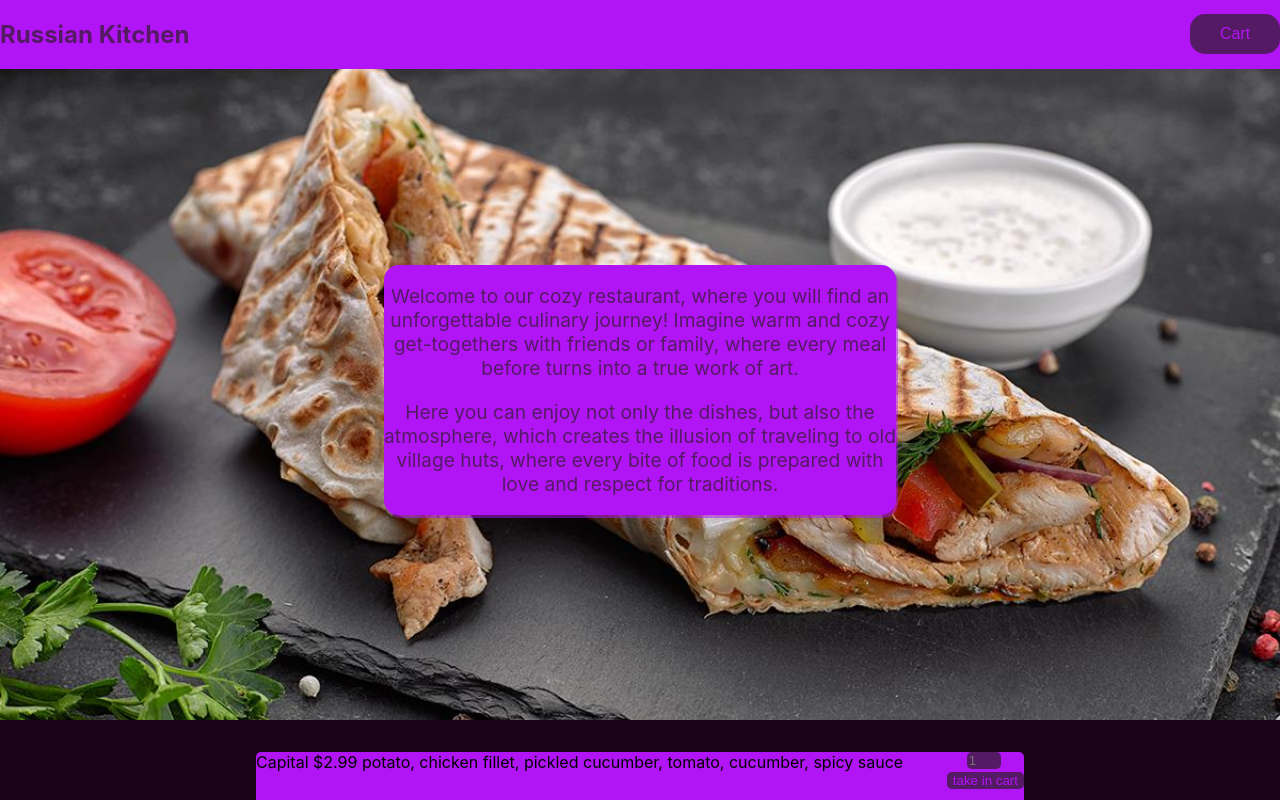
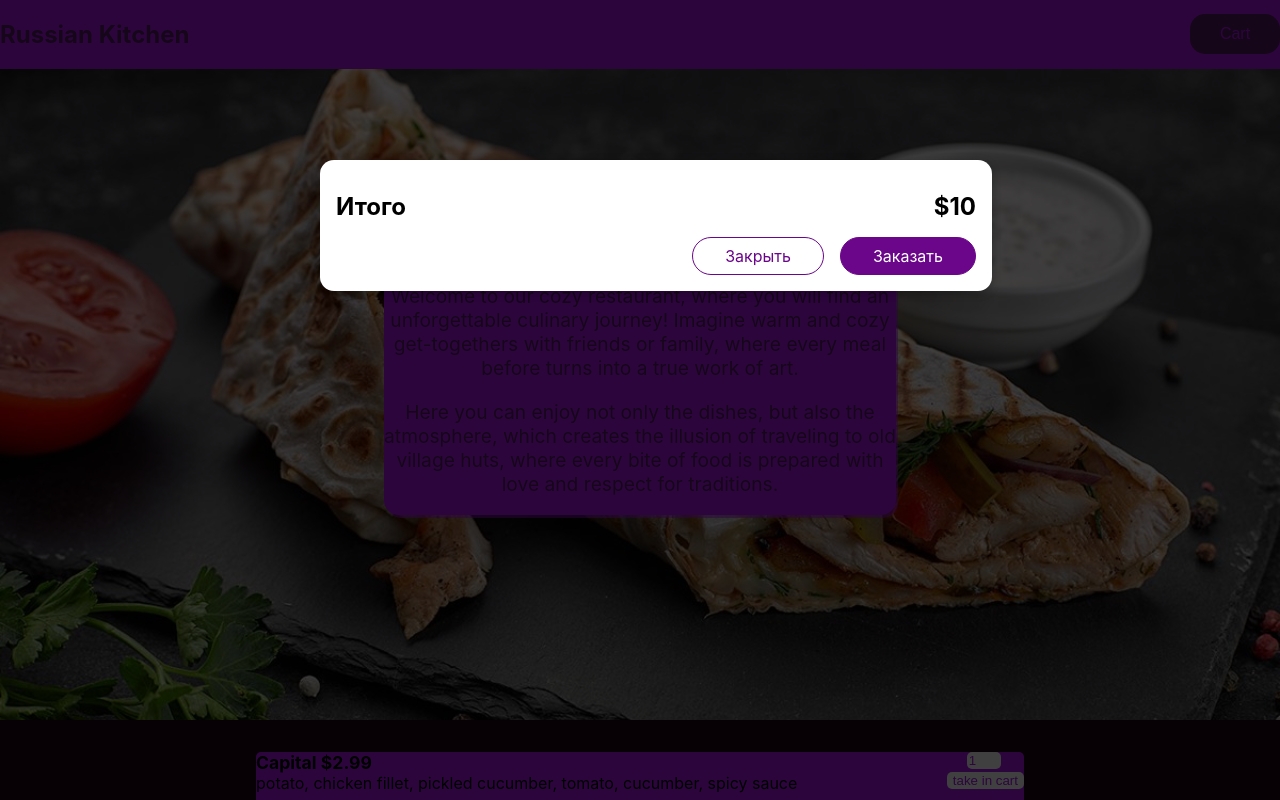
Before and after one commit to jegorRegularUser/Russian-Kitchen, a React (Create React App) app: page / in a window 1280 px wide. Both pictures are taken after a click on the button "Cart". Shown: the top 800 px of the page. Built offline with nearby package versions, Linux system fonts and the light colour scheme.

Commit message:
add Cart, modal-component and  sending data from dishItem
I do modal-component which also basis on portals(for now i badly understand how is works), and add with is a cart
also in the input i add react.RefForward and in DishItem i add useRef

```diff
--- a/public/index.html
+++ b/public/index.html
@@ -1,14 +1,12 @@
 <!DOCTYPE html>
 <html lang="en">
+
 <head>
   <meta charset="utf-8" />
   <link rel="icon" href="%PUBLIC_URL%/favicon.ico" />
   <meta name="viewport" content="width=device-width, initial-scale=1" />
   <meta name="theme-color" content="#000000" />
-    <meta
-      name="description"
-      content="Web site created using create-react-app"
-    />
+  <meta name="description" content="Web site created using create-react-app" />
   <link rel="apple-touch-icon" href="%PUBLIC_URL%/logo192.png" />
   <!--
       manifest.json provides metadata used when your web app is installed on a
@@ -26,8 +24,10 @@
     -->
   <title>React App</title>
 </head>
+
 <body>
   <noscript>You need to enable JavaScript to run this app.</noscript>
+  <div id="overlays"></div>
   <div id="root"></div>
   <!--
       This HTML file is a template.
@@ -40,4 +40,5 @@
       To create a production bundle, use `npm run build` or `yarn build`.
     -->
 </body>
+
 </html>
--- a/src/App.js
+++ b/src/App.js
@@ -1,10 +1,19 @@
+import React, { useState } from 'react'
+import Cart from './components/Cart/Cart.js'
 import DishList from './components/DishList/DishList'
 import Header from './components/Header/Header'
-
 function App() {
+	const [cartIsVis, setCartIsVis] = useState(false)
+	const cartOpenHandler = () => {
+		setCartIsVis(true)
+	}
+	const cartCloseHandler = () => {
+		setCartIsVis(false)
+	}
 	return (
 		<div>
-			<Header />
+			{cartIsVis && <Cart onCartClose={cartCloseHandler} />}
+			<Header onCartOpen={cartOpenHandler} />
 			<DishList />
 		</div>
 	)
--- a/src/UI/Input.js
+++ b/src/UI/Input.js
@@ -4,12 +4,12 @@ const Input = React.forwardRef((props, ref) => {
 	return (
 		<div className={styles.input}>
 			<input
-				placeholder='1'
 				ref={ref}
 				type='number'
 				step={1}
 				min={1}
 				max={10}
+				defaultValue={1}
 			></input>
 		</div>
 	)
--- a/src/UI/Input.module.css
+++ b/src/UI/Input.module.css
@@ -5,10 +5,19 @@
 	right: 0;
 }
 .input input {
-	background-color: var(--dark-purple);
+	background-color: white;
 	color: var(--light-purple);
+	border-color: ar(--dark-purple);
 	border-radius: 5px;
 	border: 0px;
 	width: 30px;
 	margin-left: 20px;
 }
+.input input:hover {
+	background-color: var(--dark-purple);
+	color: var(--light-purple);
+}
+.input input:focus {
+	background-color: var(--dark-purple);
+	color: var(--light-purple);
+}
--- /dev/null
+++ b/src/UI/Modal.js
@@ -0,0 +1,34 @@
+import React from "react";
+import styles from "./Modal.module.css";
+import ReactDOM from "react-dom";
+
+const Backdrop = (props) => {
+  return <div className={styles.backdrop} onClick={props.onHideCart}></div>;
+};
+
+const ModalWindow = (props) => {
+  return (
+    <div className={styles.modal}>
+      <div className={styles.content}>{props.children}</div>
+    </div>
+  );
+};
+
+const portalElement = document.getElementById("overlays");
+
+const Modal = (props) => {
+  return (
+    <React.Fragment>
+      {ReactDOM.createPortal(
+        <Backdrop onHideCart={props.onHideCart} />,
+        portalElement
+      )}
+      {ReactDOM.createPortal(
+        <ModalWindow>{props.children}</ModalWindow>,
+        portalElement
+      )}
+    </React.Fragment>
+  );
+};
+
+export default Modal;
--- /dev/null
+++ b/src/UI/Modal.module.css
@@ -0,0 +1,40 @@
+.backdrop {
+  position: fixed;
+  top: 0;
+  left: 0;
+  width: 100%;
+  height: 100vh;
+  z-index: 20;
+  background-color: rgba(0, 0, 0, 0.75);
+}
+
+.modal {
+  position: fixed;
+  top: 20vh;
+  left: 5%;
+  width: 90%;
+  background-color: white;
+  padding: 1rem;
+  border-radius: 14px;
+  box-shadow: 0 2px 8px rgba(0, 0, 0, 0.25);
+  z-index: 30;
+  animation: slide-down 300ms ease-out forwards;
+}
+
+@media (min-width: 768px) {
+  .modal {
+    width: 40rem;
+    left: calc(50% - 20rem);
+  }
+}
+
+@keyframes slide-down {
+  from {
+    opacity: 0;
+    transform: translateY(-3rem);
+  }
+  to {
+    opacity: 1;
+    transform: translateY(0);
+  }
+}
--- /dev/null
+++ b/src/components/Cart/Cart.js
@@ -0,0 +1,22 @@
+import React from 'react'
+import Modal from '../../UI/Modal'
+import styles from './Cart.module.css'
+const Cart = props => {
+	return (
+		<Modal onHideCart={props.onCartClose}>
+			<ul className={styles['cart-items']}></ul>
+			<div className={styles.total}>
+				<span>Итого</span>
+				<span>$10</span>
+			</div>
+			<div className={styles.actions}>
+				<button className={styles['button--alt']} onClick={props.onCartClose}>
+					Закрыть
+				</button>
+				<button className={styles.button}>Заказать</button>
+			</div>
+		</Modal>
+	)
+}
+
+export default Cart
--- /dev/null
+++ b/src/components/Cart/Cart.module.css
@@ -0,0 +1,46 @@
+.cart-items {
+  list-style: none;
+  margin: 0;
+  padding: 0;
+  max-height: 20rem;
+  overflow: auto;
+}
+
+.total {
+  display: flex;
+  justify-content: space-between;
+  align-items: center;
+  font-weight: bold;
+  font-size: 1.5rem;
+  margin: 1rem 0;
+}
+
+.actions {
+  text-align: right;
+}
+
+.actions button {
+  font: inherit;
+  cursor: pointer;
+  background-color: transparent;
+  border: 1px solid #6b068a;
+  padding: 0.5rem 2rem;
+  border-radius: 25px;
+  margin-left: 1rem;
+}
+
+.actions button:hover,
+.actions button:active {
+  background-color: #47035d;
+  border-color: #47035d;
+  color: white;
+}
+
+.actions .button--alt {
+  color: #6b068a;
+}
+
+.actions .button {
+  background-color: #6b068a;
+  color: white;
+}
--- a/src/components/DishList/DishItem.js
+++ b/src/components/DishList/DishItem.js
@@ -1,14 +1,23 @@
+import { useRef } from 'react'
 import Input from '../../UI/Input'
 import styles from './DishItem.module.css'
 const DishItem = ({ id, name, price, description }) => {
+	const inputData = useRef()
+	const takeInCartHandler = () => {
+		console.log(id)
+		console.log(inputData.current.value)
+	}
 	return (
 		<li>
 			<div className={styles.description}>
-				{name} ${price} {description}
+				<div className={styles.nameAndPrice}>
+					{name} ${price}
+				</div>
+				{description}
 			</div>
 			<div>
-				<Input />
-				<button>take in cart</button>
+				<Input ref={inputData} />
+				<button onClick={takeInCartHandler}>take in cart</button>
 			</div>
 		</li>
 	)
--- a/src/components/DishList/DishItem.module.css
+++ b/src/components/DishList/DishItem.module.css
@@ -9,8 +9,17 @@ li {
 	border-bottom: 2px solid rgb(58, 6, 75);
 }
 button {
-	background-color: var(--dark-purple);
+	background-color: white;
 	color: var(--light-purple);
+	border-color: var(--dark-purple);
 	border-radius: 5px;
 	border: 0px;
 }
+button:hover {
+	background-color: var(--dark-purple);
+	color: var(--light-purple);
+}
+li .nameAndPrice {
+	font-size: 110%;
+	font-weight: bold;
+}
--- a/src/components/Header/Header.js
+++ b/src/components/Header/Header.js
@@ -6,7 +6,7 @@ const Header = props => {
 		<>
 			<div className={styles.list}>
 				<h2>Russian Kitchen</h2>
-				<button>Cart</button>
+				<button onClick={props.onCartOpen}>Cart</button>
 			</div>
 			<PromoText />
 		</>
```
Lines whose indentation alone changed are shown as unchanged.
